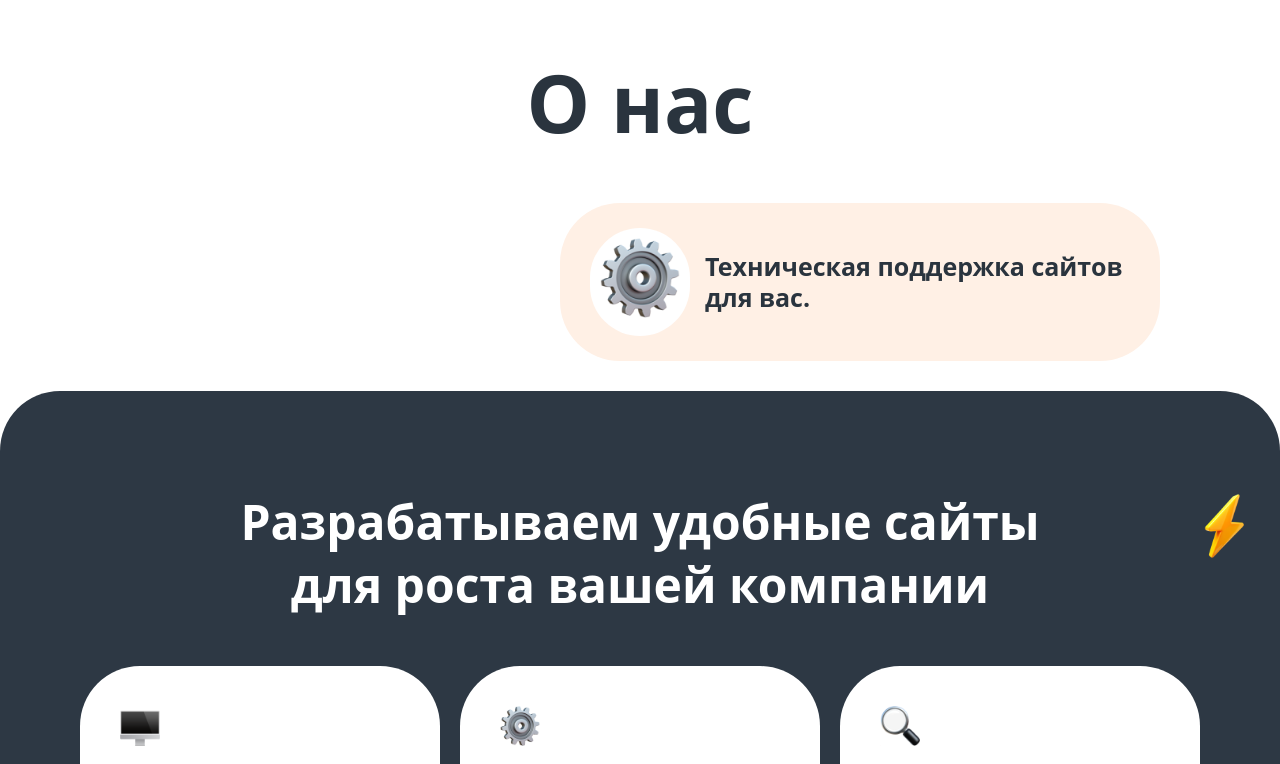
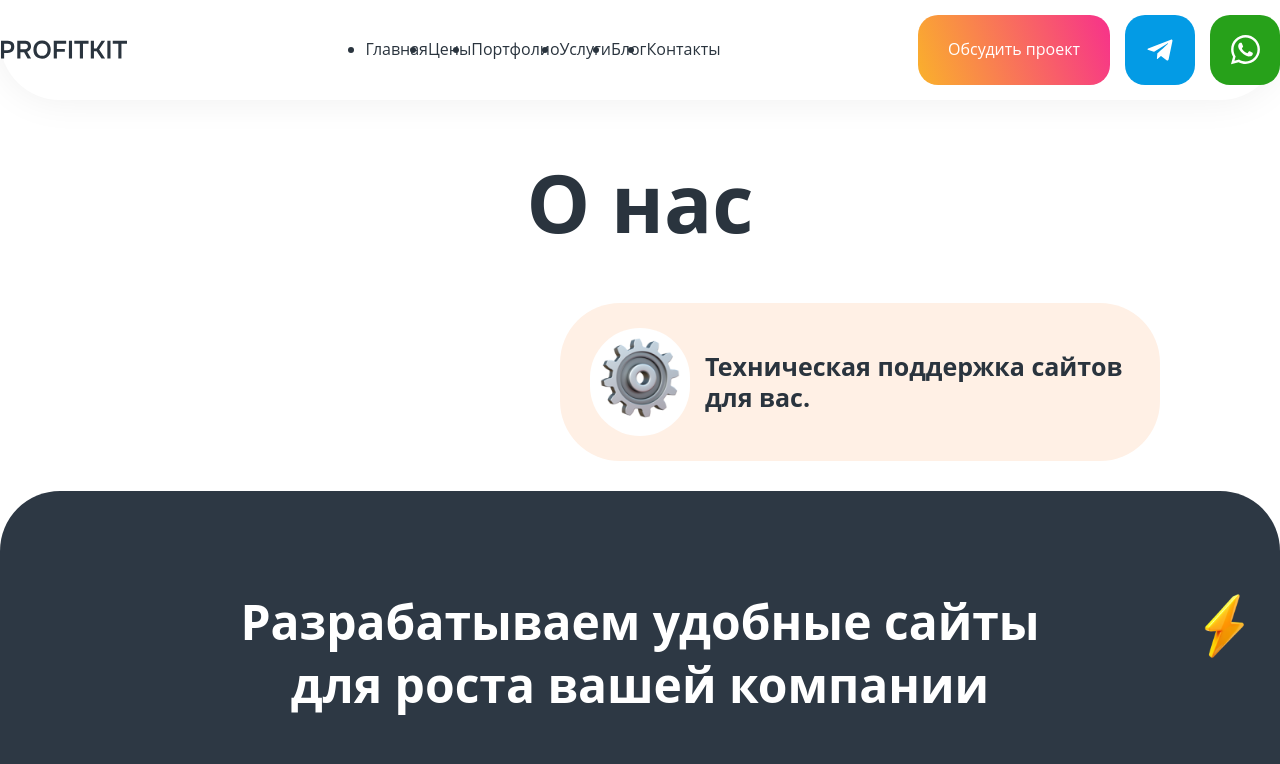
Before and after one commit to Felanie/agency, a plain HTML site: page about.html in a window 1280 px wide. Shown: the top 764 px of the page. Drawn offline with Linux system fonts and the light colour scheme.

Commit message:
Header
Co-authored-by: feaxer <Feaxer@users.noreply.github.com>

```diff
--- a/about.html
+++ b/about.html
@@ -9,13 +9,41 @@
 </head>
 
 <body class="about">
+
+    <header class="header">
+        <div class="container">
+            <img width="128" height="32" src="/images/logo.svg" alt="">
+
+            <nav class="header-nav">
+                <ul>
+                    <li><a href="#"></a>Главная</li>
+                    <li><a href="#"></a>Цены</li>
+                    <li><a href="#"></a>Портфолио</li>
+                    <li><a href="#"></a>Услуги</li>
+                    <li><a href="#"></a>Блог</li>
+                    <li><a href="#"></a>Контакты</li>
+                </ul>
+            </nav>
+
+            <!-- Phone  -->
+
+            <div class="header-buttons">
+                <a class="button" href="#"> Обсудить проект</a>
+                <a class="icon-button icon-button--telegram" href="#"></a>
+                <a class="icon-button icon-button--whatsapp" href="#"></a>
+            </div>
+        </div>
+    </header>
+
     <h1>О нас</h1>
+
     <div class="bubble">
         <div class="bubble-icon">
             <img src="/images/bubble-4.png" alt="">
         </div>
         <p class="bubble-text">Техническая поддержка сайтов для вас.</p>
     </div>
+
     <section class="develop">
         <div class="container">
             <img class="outdoor" src="/images/lightning 1.png" alt="">
--- a/style.css
+++ b/style.css
@@ -6,6 +6,67 @@ body {
     font-size: 16px;
     line-height: 1.7;
 }
+.header {
+    border-radius: 0 0 60px 60px;
+    box-shadow: 0px -2px 40px rgba(0, 0, 0, 0.07);
+}
+.header .container {
+    padding: 15px 0;
+    display: flex;
+    align-items: center;
+    justify-content: space-between;
+}
+
+.header-nav ul{
+    display: flex;
+}
+
+.header-buttons {
+    display: flex;
+    gap: 15px;
+}
+
+ .button {
+    padding: 0 30px;
+    background: linear-gradient(70deg, #FAB12B, #F7318B);
+    color: white;
+    height: 70px;
+    display: inline-flex;
+    align-items: center;
+    border-radius: 20px;
+    text-decoration: none;
+ }
+ .button:hover {
+    opacity: 0.9;
+ }
+
+ .icon-button {
+    height: 70px;
+    width: 70px;
+    border-radius: 20px;
+    background-repeat: no-repeat;
+    background-position: center;
+    display: inline-flex;
+ }
+
+
+ .icon-button--telegram {
+    background-color: #039BE5;
+    background-image: url(/images/telegram.svg);
+ }
+
+ .icon-button--telegram:hover {
+    background-color: #0779B1;
+ }
+
+ .icon-button--whatsapp {
+    background-color: #27A11A;
+    background-image: url(/images/whatsapp.svg);
+ }
+
+ .icon-button--whatsapp:hover {
+    background-color: #137C08;
+ }
 
 h1 {
     font-family: "Open Sans", sans-serif;
```
Also changed, not shown: images/logo.svg (added), images/telegram.svg (added), images/whatsapp.svg (added).
